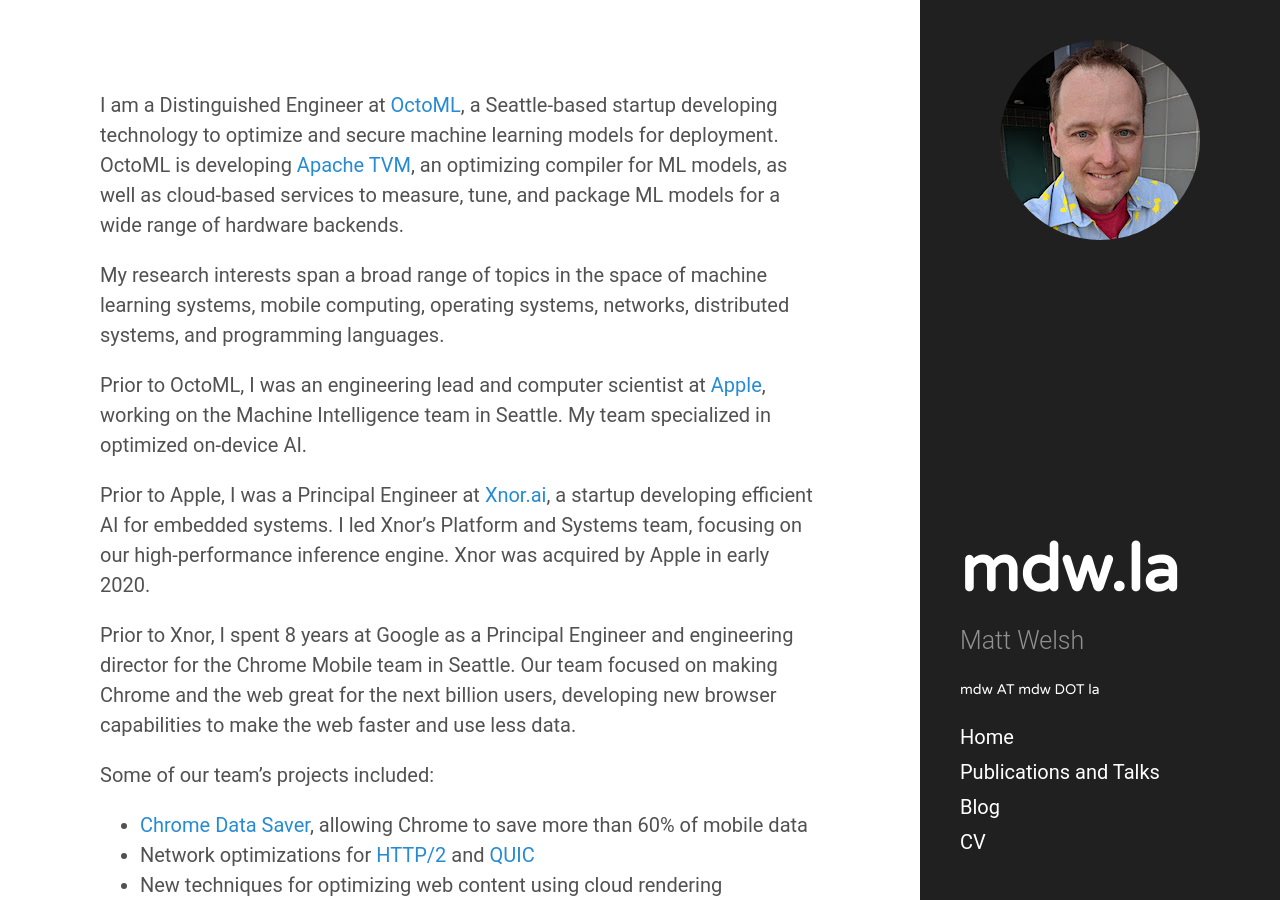
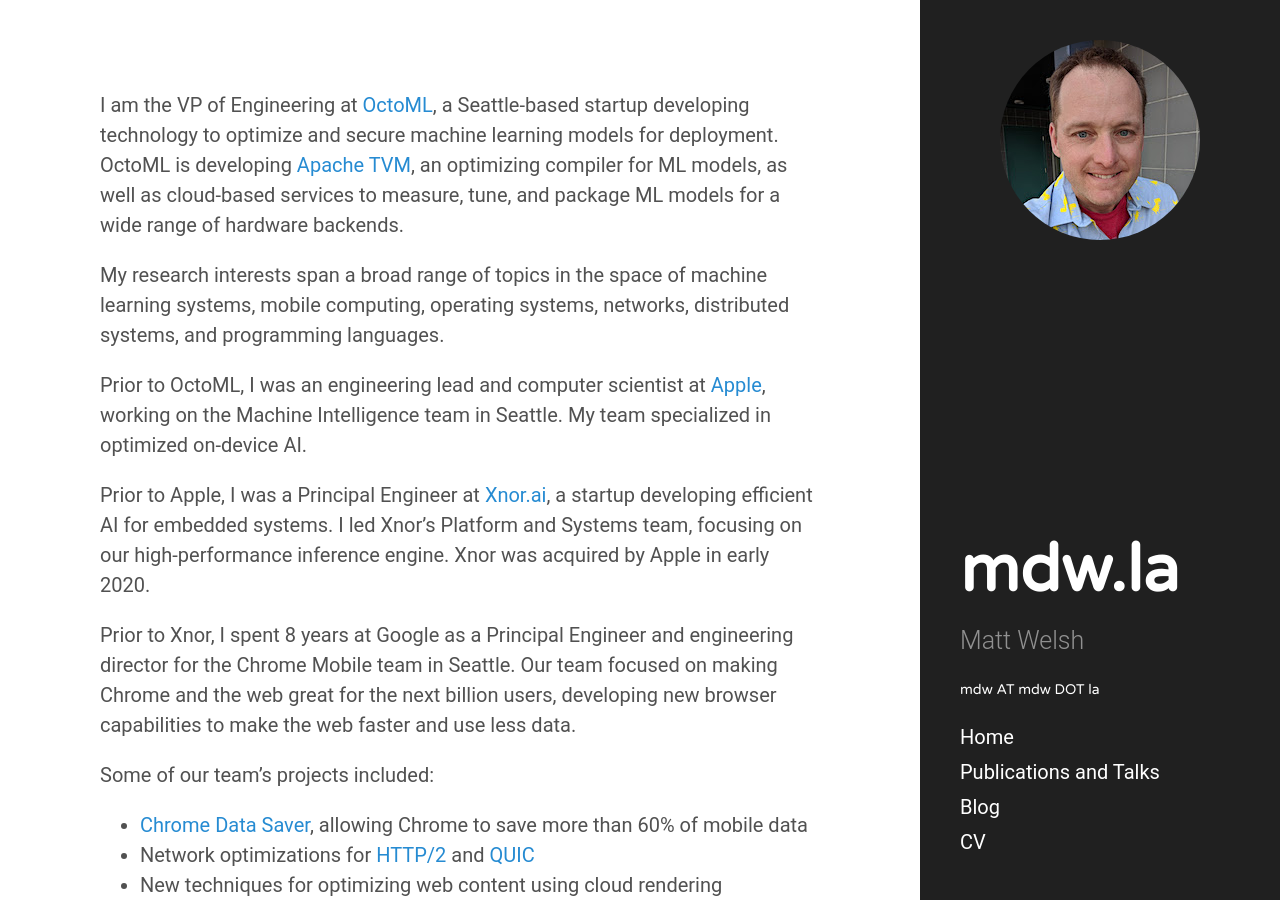
Before and after one commit to mdwelsh/mdwelsh.github.io, a Jekyll site: the page built from index.md, in a window 1280 px wide and 900 px high. Built offline with Jekyll 4.4.1, drawn with Linux system fonts in a browser that asks for light colours.

Commit message:
Update index.md

```diff
--- a/index.md
+++ b/index.md
@@ -2,7 +2,7 @@
 layout: page
 ---
 
-I am a Distinguished Engineer at [OctoML](https://octoml.ai), a Seattle-based startup
+I am the VP of Engineering at [OctoML](https://octoml.ai), a Seattle-based startup
 developing technology to optimize and secure machine learning models for deployment.
 OctoML is developing [Apache TVM](https://tvm.apache.org/), an optimizing compiler for
 ML models, as well as cloud-based services to measure, tune, and package ML models for
```
